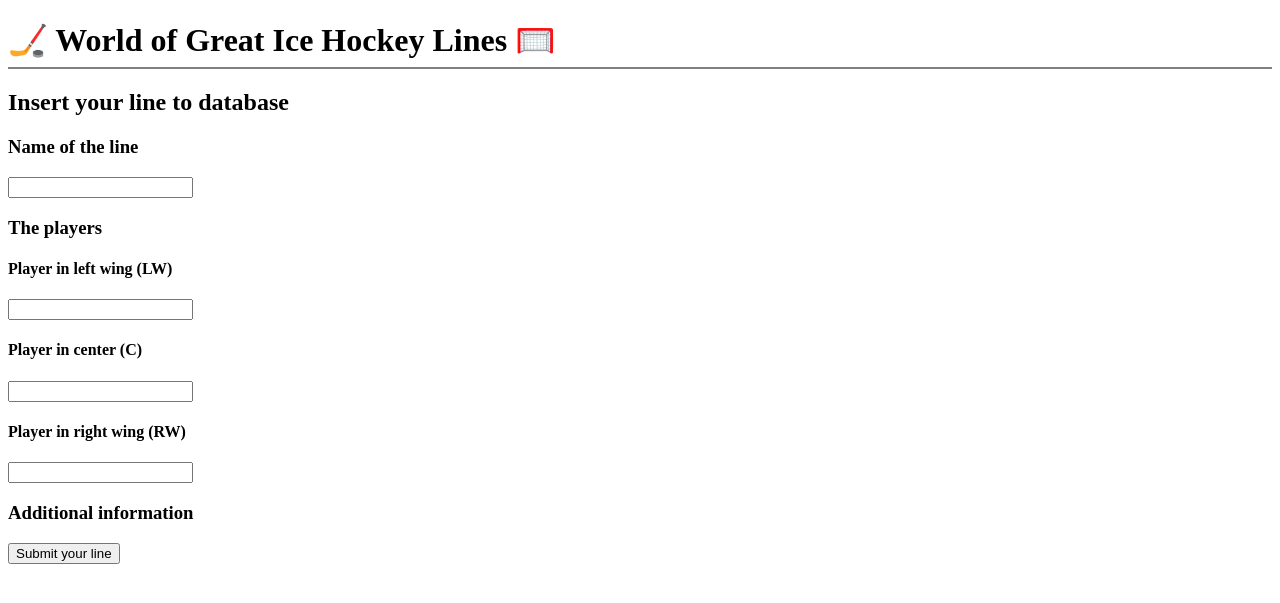
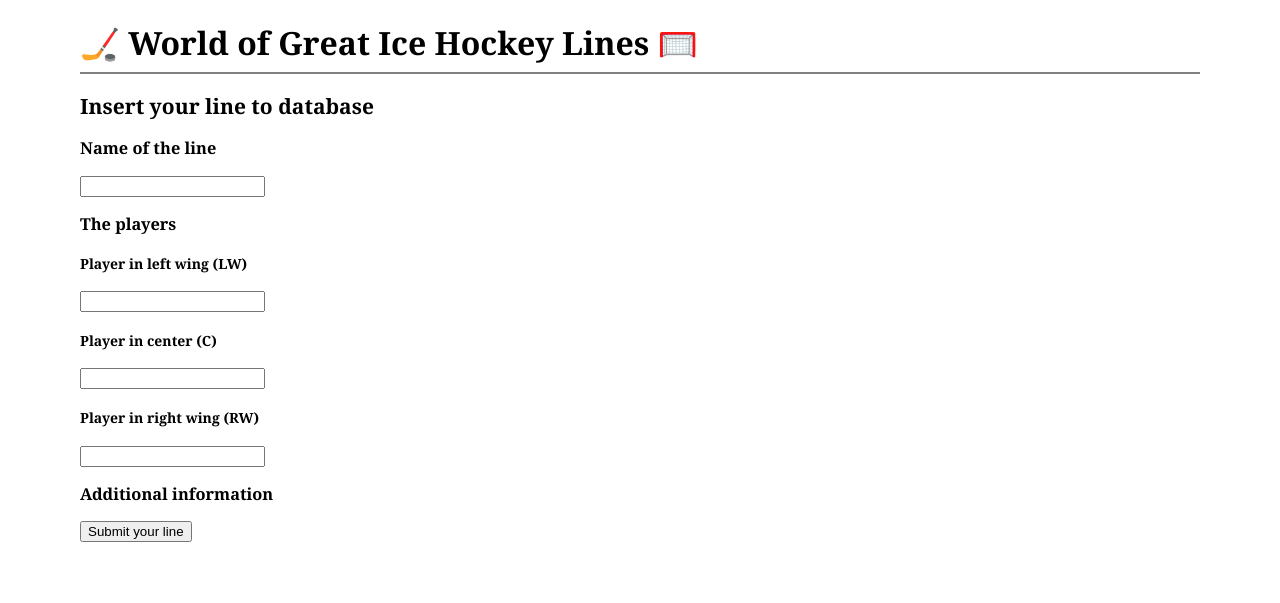
Before and after one commit to saulijappinen/tikawe_great_hockey_lines, a Python web app: template templates/item_add.html in a window 1280 px wide. Shown: the top 603 px of the page. Run offline with Jinja, Linux system fonts and the light colour scheme; the template is opened without the code that fills it, so the values that code supplies are empty.

Commit message:
body style set

```diff
--- a/static/main.css
+++ b/static/main.css
@@ -1,10 +1,9 @@
-/*body {
+body {
   margin: auto;
-  max-width: 50em;
-  font-family: sans-serif;
-  background-color: lightblue;
+  max-width: 80em;
+  font-family: Georgia, 'Times New Roman', Times, serif;
+  font-size: 14px;
 }
-*/
 
 .item {
   border: 1px solid black;
@@ -12,9 +11,14 @@
   padding: 0.2em 0.5em;
 }
 
+h1 {
+    margin-bottom: 0.5rem;         /* space below the line before links */
+    font-weight: 700;
+    font-size: 32px;
+  }
+
 /* Flash msg styles */
 
-/* Common flash base styles */
 .flash {
   padding: 0.5rem 0.75rem;
   margin: 0.5rem 0;
@@ -22,8 +26,6 @@
   border-radius: 4px;
   font-size: 0.95rem;
 }
-
-/* Category-specific styles */
 
 .flash.success {
   background: #e8f7e8;
@@ -38,15 +40,7 @@
 }
 
 
-
 /*top bar stuff*/
-
-h1.app-title {
-    /*border-bottom: 2px solid #ccc; */  /* underline */
-    /*padding-bottom: 0.25rem;*        /* space between text and line */
-    margin-bottom: 0.5rem;         /* space below the line before links */
-    font-weight: 700;
-  }
 
 hr { /*hr tag, not class!!*/
   border: none;
@@ -62,6 +56,13 @@ hr { /*hr tag, not class!!*/
     gap: 20px;
 }
 
+.user-info {
+    margin: 0;
+    text-align: right;
+    margin-right: 3rem;
+}
+
+/* NAVS also to item_page!! */
 .nav-links {
     display: flex;
     gap: 15px;
@@ -75,8 +76,7 @@ hr { /*hr tag, not class!!*/
     border-radius: 3px;
     text-decoration: none;
     color: #333;
-    font-family: Arial, sans-serif;
-    font-size: 14px;
+    font-size: 13px;
     display: inline-block;
 }
 
@@ -84,9 +84,3 @@ hr { /*hr tag, not class!!*/
     background-color: #e0e0e0;
     border-color: #999;
 }
-
-.user-info {
-    margin: 0;
-    text-align: right;
-    margin-right: 3rem;
-}
--- a/templates/base_layout.html
+++ b/templates/base_layout.html
@@ -8,7 +8,7 @@
 
 
 <body>
-  <h1 class="app-title">🏒 World of Great Ice Hockey Lines 🥅</h1>
+  <h1>🏒 World of Great Ice Hockey Lines 🥅</h1>
 
   {% if session.user_id %}
   <div class="top-bar">
```
